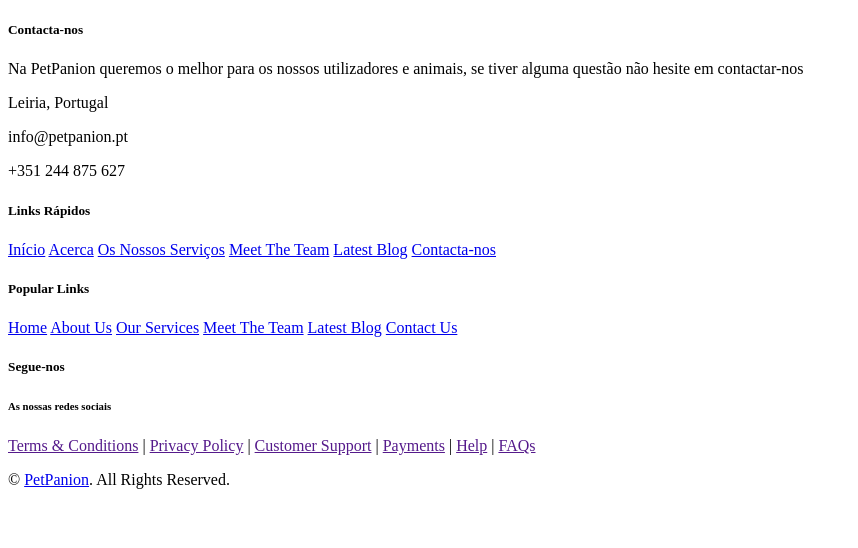
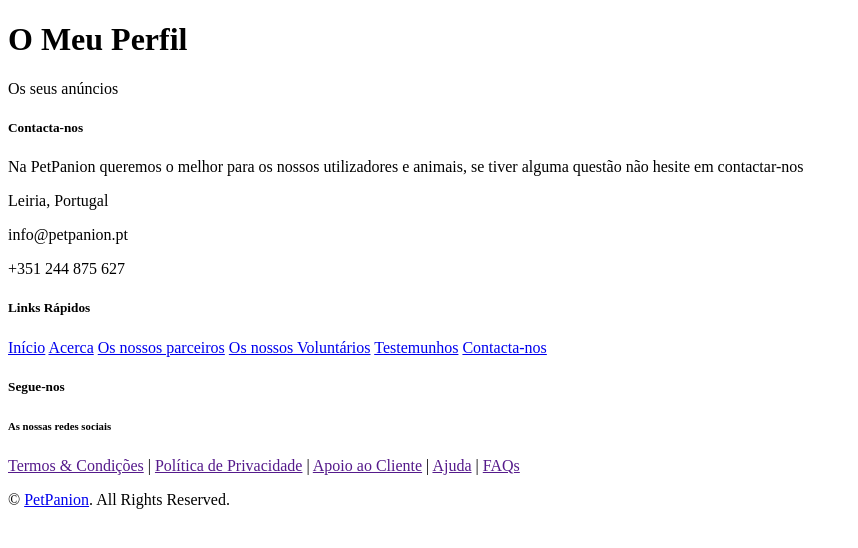
Before and after one commit to TheDioMio/projetoPSI_WEB, a Yii app: template frontend/views/site/profile.php in a window 1280 px wide. Shown: the top 548 px of the page, without its empty margins (0-858 px from the left). Run offline with PHP 8.4 and a stand-in for Yii, Linux system fonts and the light colour scheme; the template is opened without the code that fills it, so the values that code supplies are empty; some libraries are stand-ins or nearby versions.

Commit message:
HomePage

```diff
--- a/frontend/controllers/SiteController.php
+++ b/frontend/controllers/SiteController.php
@@ -568,5 +568,10 @@
         return $this->render('my-listings');
     }
 
+    public function actionProfile() {
+
+        return $this->render('profile');
+    }
+
 
 }
--- a/frontend/views/layouts/main.php
+++ b/frontend/views/layouts/main.php
@@ -64,14 +64,14 @@
 
     ]);
     $menuItems = [
-        ['label' => 'Início', 'url' => ['/site/index'], 'linkOptions' => ['class' => 'nav-link active']],
-        ['label' => 'Animais', 'url' => ['/site/animal'], 'linkOptions' => ['class' => 'nav-link']],
-        ['label' => 'Acerca', 'url' => ['/site/about'], 'linkOptions' => ['class' => 'nav-link']],
-        ['label' => 'Contactos', 'url' => ['/site/contact'], 'linkOptions' => ['class' => 'nav-link',]],
+        ['label' => '<i class="fa-solid fa-house"></i> Início', 'url' => ['/site/index'], 'linkOptions' => ['class' => 'nav-link active']],
+        ['label' => '<i class="fa-solid fa-paw"></i> Animais', 'url' => ['/site/animal'], 'linkOptions' => ['class' => 'nav-link']],
+        ['label' => '<i class="fa-solid fa-circle-info"></i> Acerca', 'url' => ['/site/about'], 'linkOptions' => ['class' => 'nav-link']],
+        ['label' => '<i class="fa-solid fa-envelope"></i> Contactos', 'url' => ['/site/contact'], 'linkOptions' => ['class' => 'nav-link',]],
 
     ];
     if (Yii::$app->user->isGuest) {
-        $menuItems[] = ['label' => 'Registar', 'url' => ['/site/signup']];
+        $menuItems[] = ['label' => '<i class="fa-solid fa-user-plus"></i> Registar', 'url' => ['/site/signup']];
         $menuItems[] = [
             'label' => 'Login <i class="bi bi-arrow-right"></i>',
             'url' => ['/site/login'],
@@ -134,37 +134,26 @@
 <div class="container-fluid bg-light mt-5 py-5">
     <div class="container pt-5">
         <div class="row g-5">
-            <div class="col-lg-3 col-md-6">
+            <div class="col-lg-4 col-md-6">
                 <h5 class="text-uppercase border-start border-5 border-primary ps-3 mb-4">Contacta-nos</h5>
                 <p class="mb-4">Na PetPanion queremos o melhor para os nossos utilizadores e animais, se tiver alguma questão não hesite em contactar-nos</p>
                 <p class="mb-2"><i class="bi bi-geo-alt text-primary me-2"></i>Leiria, Portugal</p>
                 <p class="mb-2"><i class="bi bi-envelope-open text-primary me-2"></i>info@petpanion.pt</p>
                 <p class="mb-0"><i class="bi bi-telephone text-primary me-2"></i>+351 244 875 627</p>
             </div>
-            <div class="col-lg-3 col-md-6">
+            <div class="col-lg-4 col-md-6">
                 <h5 class="text-uppercase border-start border-5 border-primary ps-3 mb-4">Links Rápidos</h5>
                 <div class="d-flex flex-column justify-content-start">
                     <a class="text-body mb-2" href="#"><i class="bi bi-arrow-right text-primary me-2"></i>Início</a>
                     <a class="text-body mb-2" href="#"><i class="bi bi-arrow-right text-primary me-2"></i>Acerca</a>
-                    <a class="text-body mb-2" href="#"><i class="bi bi-arrow-right text-primary me-2"></i>Os Nossos Serviços</a>
-                    <a class="text-body mb-2" href="#"><i class="bi bi-arrow-right text-primary me-2"></i>Meet The Team</a>
-                    <a class="text-body mb-2" href="#"><i class="bi bi-arrow-right text-primary me-2"></i>Latest Blog</a>
+                    <a class="text-body mb-2" href="#"><i class="bi bi-arrow-right text-primary me-2"></i>Os nossos parceiros</a>
+                    <a class="text-body mb-2" href="#"><i class="bi bi-arrow-right text-primary me-2"></i>Os nossos Voluntários</a>
+                    <a class="text-body mb-2" href="#"><i class="bi bi-arrow-right text-primary me-2"></i>Testemunhos</a>
                     <a class="text-body" href="#"><i class="bi bi-arrow-right text-primary me-2"></i>Contacta-nos</a>
                 </div>
             </div>
-            <div class="col-lg-3 col-md-6">
-                <h5 class="text-uppercase border-start border-5 border-primary ps-3 mb-4">Popular Links</h5>
-                <div class="d-flex flex-column justify-content-start">
-                    <a class="text-body mb-2" href="#"><i class="bi bi-arrow-right text-primary me-2"></i>Home</a>
-                    <a class="text-body mb-2" href="#"><i class="bi bi-arrow-right text-primary me-2"></i>About Us</a>
-                    <a class="text-body mb-2" href="#"><i class="bi bi-arrow-right text-primary me-2"></i>Our Services</a>
-                    <a class="text-body mb-2" href="#"><i class="bi bi-arrow-right text-primary me-2"></i>Meet The Team</a>
-                    <a class="text-body mb-2" href="#"><i class="bi bi-arrow-right text-primary me-2"></i>Latest Blog</a>
-                    <a class="text-body" href="#"><i class="bi bi-arrow-right text-primary me-2"></i>Contact Us</a>
-                </div>
-            </div>
 
-            <div class="col-lg-3 col-md-6">
+            <div class="col-lg-4 col-md-6">
                 <h5 class="text-uppercase border-start border-5 border-primary ps-3 mb-4">Segue-nos</h5>
 
 
@@ -178,16 +167,15 @@
                 </div>
 
             </div>
+
             <div class="col-12 text-center text-body">
-                <a class="text-body" href="">Terms & Conditions</a>
+                <a class="text-body" href="">Termos & Condições</a>
                 <span class="mx-1">|</span>
-                <a class="text-body" href="">Privacy Policy</a>
+                <a class="text-body" href="">Política de Privacidade</a>
                 <span class="mx-1">|</span>
-                <a class="text-body" href="">Customer Support</a>
+                <a class="text-body" href="">Apoio ao Cliente</a>
                 <span class="mx-1">|</span>
-                <a class="text-body" href="">Payments</a>
-                <span class="mx-1">|</span>
-                <a class="text-body" href="">Help</a>
+                <a class="text-body" href="">Ajuda</a>
                 <span class="mx-1">|</span>
                 <a class="text-body" href="">FAQs</a>
             </div>
--- a/frontend/views/site/animal.php
+++ b/frontend/views/site/animal.php
@@ -124,6 +124,7 @@
         <div class="col-lg-4">
             <!-- Search Form Start -->
             <div class="mb-5">
+                <h3 class="text-uppercase border-start border-5 border-primary ps-3 mb-4">Pesquisa</h3>
                 <div class="input-group">
                     <input type="text" class="form-control p-3" placeholder="Pesquisa">
                     <button class="btn btn-primary px-4"><i class="bi bi-search"></i></button>
@@ -135,8 +136,8 @@
             <div class="mb-5">
                 <h3 class="text-uppercase border-start border-5 border-primary ps-3 mb-4">Filtros</h3>
                 <div class="d-flex flex-column justify-content-start">
-                    <a class="h5 bg-light py-2 px-3 mb-2" href="#"><i class="bi bi-arrow-right me-2"></i>Web Design</a>
-                    <a class="h5 bg-light py-2 px-3 mb-2" href="#"><i class="bi bi-arrow-right me-2"></i>Web Development</a>
+                    <a class="h5 bg-light py-2 px-3 mb-2" href="#"><i class="bi bi-arrow-right me-2"></i>Especie</a>
+                    <a class="h5 bg-light py-2 px-3 mb-2" href="#"><i class="bi bi-arrow-right me-2"></i>Raça</a>
                     <a class="h5 bg-light py-2 px-3 mb-2" href="#"><i class="bi bi-arrow-right me-2"></i>Web Development</a>
                     <a class="h5 bg-light py-2 px-3 mb-2" href="#"><i class="bi bi-arrow-right me-2"></i>Keyword Research</a>
                     <a class="h5 bg-light py-2 px-3 mb-2" href="#"><i class="bi bi-arrow-right me-2"></i>Email Marketing</a>
--- a/frontend/views/site/profile.php
+++ b/frontend/views/site/profile.php
@@ -1 +1,14 @@
 <?php
+
+use yii\helpers\Html;
+
+
+$this->title = 'O Meu Perfil';
+?>
+
+<div class="container py-5">
+    <h1 class="text-uppercase border-start border-5 border-primary ps-3 mb-4">
+        <?= Html::encode($this->title) ?>
+    </h1>
+    <p>Os seus anúncios</p>
+</div>
```
Also changed, not shown: frontend/views/site/index.php (+0 -51 lines).
